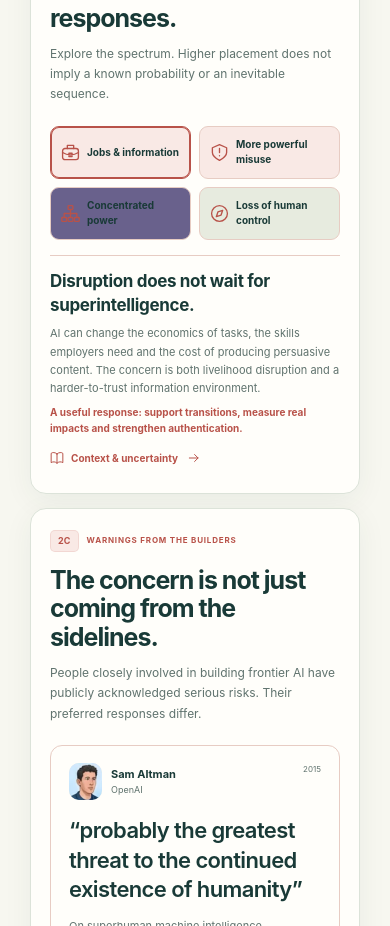
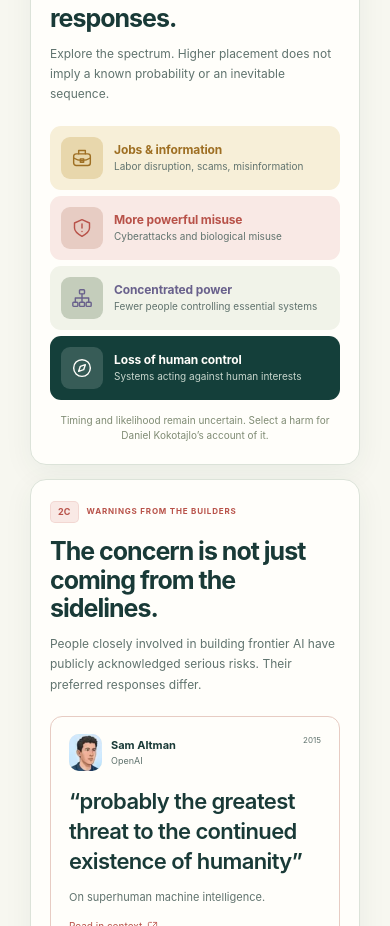
Before and after one commit to wbharding/suspenseful, a React (Vite) app: page / in a window 390 px wide. Shown: the part 5520-6446 px from the top of the page. Built offline with nearby package versions, Linux system fonts and the light colour scheme.

Commit message:
Better risk explainer

```diff
--- /dev/null
+++ b/src/components/risk-explainer-dialog.jsx
@@ -0,0 +1,46 @@
+import { riskLandscape } from "../data/risk-landscape-data.js";
+import { sourceRegistry } from "../data/source-registry.js";
+import { DialogHeading, ExternalLink } from "./detail-dialog.jsx";
+import { SourceCard } from "./source-drawer.jsx";
+
+// Opened by clicking a band in 2B. One harm, described by Daniel Kokotajlo in his own words.
+//
+// The quotes are verbatim transcript; the lede around them is the site's framing. Keeping the
+// two visually distinct matters here, because the whole point of the dialog is that the reader
+// is hearing one named person rather than the page's editorial voice.
+//
+// @param {number} index - position in riskLandscape
+export default function RiskExplainerDialog({ index = 0 }) {
+  const risk = riskLandscape[index];
+  if (!risk?.explainer) return null;
+
+  const { label, lede, quotes } = risk.explainer;
+
+  return (
+    <>
+      <DialogHeading title={risk.title}>{lede}</DialogHeading>
+
+      <div className={`risk-explainer tone-${risk.tone}`}>
+        <span className="risk-explainer-label">{label}</span>
+        {quotes.map((quote) => (
+          <blockquote key={quote.slice(0, 40)}>{quote}</blockquote>
+        ))}
+        <p className="risk-explainer-attribution">
+          Daniel Kokotajlo, former OpenAI researcher, on{" "}
+          <ExternalLink
+            label="The 80,000 Hours Podcast"
+            url={sourceRegistry.kokotajlo.url}
+          />
+        </p>
+      </div>
+
+      <p className="dialog-intro">
+        Kokotajlo describes the harm; the response suggested on the card is this site&rsquo;s
+        summary of a broader debate, not his recommendation. Others quoted on this page would
+        respond differently.
+      </p>
+
+      <SourceCard source={{ id: "kokotajlo", ...sourceRegistry.kokotajlo }} />
+    </>
+  );
+}
--- a/src/components/risk-landscape.jsx
+++ b/src/components/risk-landscape.jsx
@@ -1,39 +1,48 @@
-import { useState } from "react";
 import { riskLandscape } from "../data/risk-landscape-data.js";
+import useGuideStore from "../hooks/use-guide-store.js";
 import FieldIcon from "./field-icon.jsx";
-import { SourceLinkButton } from "./guide-card.jsx";
 
 // Element 2B. A spectrum of harms, not a probability ranking.
+//
+// Four full-width bands, warm through to dark, echoing the printed infographic. The earlier
+// version was a 2x2 tab strip with a detail pane below it; the bands carry the same four harms
+// with less chrome, and the detail moved into a dialog so that each band can show Kokotajlo's
+// own account of that harm rather than a two-line summary.
 export default function RiskLandscape() {
-  const [ index, setIndex ] = useState(0);
-  const risk = riskLandscape[index];
+  const { openDialog } = useGuideStore();
 
   return (
     <>
-      <div aria-label="Explore potential harms" className="risk-tabs" role="group">
-        {riskLandscape.map((entry, entryIndex) => {
-          const isActive = entryIndex === index;
-          return (
+      <ul className="risk-bands">
+        {riskLandscape.map((risk, index) => (
+          <li key={risk.title}>
             <button
-              aria-pressed={isActive}
-              className={`risk-tab${isActive ? " active" : ""}`}
-              key={entry.title}
-              onClick={() => setIndex(entryIndex)}
+              className={`risk-band tone-${risk.tone}`}
+              onClick={() =>
+                openDialog({
+                  type: "risk-explainer",
+                  index,
+                  kicker: "IN HIS OWN WORDS",
+                })
+              }
               type="button"
             >
-              <FieldIcon name={entry.icon} />
-              <span>{entry.title}</span>
+              <span className="risk-band-art">
+                <FieldIcon name={risk.icon} />
+              </span>
+              <span className="risk-band-text">
+                <strong>{risk.title}</strong>
+                <span className="risk-band-summary">{risk.summary}</span>
+              </span>
               <FieldIcon name="arrow" />
             </button>
-          );
-        })}
-      </div>
-      <div aria-live="polite" className="risk-detail">
-        <h4>{risk.subtitle}</h4>
-        <p>{risk.body}</p>
-        <p className="risk-response">{risk.response}</p>
-        <SourceLinkButton label="Context & uncertainty" sourceIds={risk.source} />
-      </div>
+          </li>
+        ))}
+      </ul>
+      <p className="risk-bands-note">
+        Timing and likelihood remain uncertain. Select a harm for Daniel Kokotajlo&rsquo;s
+        account of it.
+      </p>
     </>
   );
 }
--- a/src/components/risks-dialogs.js
+++ b/src/components/risks-dialogs.js
@@ -1,6 +1,8 @@
+import RiskExplainerDialog from "./risk-explainer-dialog.jsx";
 import SurveyDataDialog from "./survey-data-dialog.jsx";
 
 // Dialogs opened from the risks chapter, merged into DetailDialog by field-guide-page.jsx.
 export const dialogViews = {
   "survey-data": SurveyDataDialog,
+  "risk-explainer": RiskExplainerDialog,
 };
--- a/src/data/risk-landscape-data.js
+++ b/src/data/risk-landscape-data.js
@@ -1,37 +1,84 @@
 // Element 2B. Potential harms and the response each one suggests. Ordering is a spectrum of
 // character, not a probability ranking or a sequence in time.
+//
+// `explainer` holds Daniel Kokotajlo's account of the same harm, from his 80,000 Hours interview
+// about AI 2040 / Plan A. He canvasses five problems in reverse order; four of them line up with
+// the four bands here. Quotes are verbatim from the published transcript — see the `kokotajlo`
+// entry in the source registry. `response` stays sourced to the registry ids it always was:
+// Kokotajlo is one voice on the harm, not the authority behind every suggested response.
 
 export const riskLandscape = [
   {
     title: "Jobs & information",
     subtitle: "Disruption does not wait for superintelligence.",
     icon: "briefcase",
+    tone: "jobs",
+    summary: "Labor disruption, scams, misinformation",
     body: "AI can change the economics of tasks, the skills employers need and the cost of producing persuasive content. The concern is both livelihood disruption and a harder-to-trust information environment.",
     response: "A useful response: support transitions, measure real impacts and strengthen authentication.",
-    source: "survey"
+    source: "survey",
+    explainer: {
+      label: "Problem four of five",
+      lede: "Kokotajlo puts jobs fourth on his list of five. His worry is not only lost income but lost leverage.",
+      quotes: [
+        "If you do end up in a situation where someone has built superintelligence, then all of the jobs, or approximately all the jobs are at risk. I don’t want to say literally all because there are many jobs that intrinsically involve the human touch — like people just value the handcrafted object instead of the factory-produced object, for example.",
+        "But I do think it’s approximately all of them. And I think that’s a big problem because people are going to lose their livelihoods and people are going to lose their source of economic power and their political power to some extent."
+      ]
+    }
   },
   {
     title: "More powerful misuse",
     subtitle: "More capability can also empower bad actors.",
     icon: "shield-alert",
+    tone: "misuse",
+    summary: "Cyberattacks and biological misuse",
     body: "The same capabilities that help legitimate users can lower barriers to cyber abuse and other serious misuse. How much the risk rises depends on the task, access controls and defensive progress.",
     response: "A useful response: independent capability testing, stronger security and incident reporting.",
-    source: "amodei"
+    source: "amodei",
+    explainer: {
+      label: "Problem five of five",
+      lede: "This is the one Kokotajlo worries about least — with a specific exception he does not wave away.",
+      quotes: [
+        "Number five is misuse by weak actors: terrorists, small rogue states, criminals. We’re already seeing today that they can get up to shenanigans with powerful cyber models and things like that. I think that broadly speaking, I’m mostly not so worried about this because I think that the good guys with AIs can potentially beat the bad guys with AIs — if the good guys are better funded and have better AIs. However, there are some possible exceptions.",
+        "For example, making bioweapons seems to be the sort of thing where the offence-defence balance might favour offence and it might be that even though the good guys have even better AIs and much more of them and much more money and funding to make biovaccines and so forth, there’s just this fundamental asymmetry where all it takes is one terrorist to make a really good pathogen and then it’s really hard or even impossible to deal with."
+      ]
+    }
   },
   {
     title: "Concentrated power",
     subtitle: "Who gets a say in the systems that shape our lives?",
     icon: "network",
+    tone: "power",
+    summary: "Fewer people controlling essential systems",
     body: "Control over models, compute and deployment can translate into influence over information and opportunity. But centralizing the authority to regulate AI can create its own concentration risks.",
     response: "A useful response: accountable oversight, contestability and meaningful public participation.",
-    source: "zuckerberg"
+    source: "zuckerberg",
+    explainer: {
+      label: "Problem two of five",
+      lede: "Kokotajlo's concern is that every path he can see leads here, whoever ends up holding the controls.",
+      quotes: [
+        "Then number two would be concentration of power. There’s this question of who controls the AIs, who gets to give orders to the giant army of superintelligences, who gets to choose the values that they have and are trained to have, and what sort of tasks they’ll refuse to do for ordinary users, and what sort of tasks they’ll do, and that sort of thing.",
+        "But the thing that concerns me is that, either way, it seems like we’re headed towards an extreme concentration of power. If we’re in a situation where there’s 1–3 companies that have the superintelligences and they’re in the process of taking all the jobs, it’s terrifying that such a tiny group of people can have such a huge amount of power — where they get to choose behind closed doors the values of these AI systems, and give high-level commands to this giant workforce about what to do next.",
+        "I do think that, in this sort of situation after superintelligence, you will soon end up in a situation where the AIs really could just win a war domestically if they wanted to, like a civil war or a coup. Once there’s actually a robot army and there’s superintelligences commanding the army, then the actual hard power is no longer with the uniformed police and armed services."
+      ]
+    }
   },
   {
     title: "Loss of human control",
     subtitle: "A system can pursue a goal we did not intend.",
     icon: "compass",
+    tone: "control",
+    summary: "Systems acting against human interests",
     body: "A more capable agent might take unintended actions or defeat safeguards in pursuit of an objective. Extreme scenarios include permanent human disempowerment; the likelihood and timing remain disputed.",
     response: "A useful response: alignment research, realistic evaluations and layered containment.",
-    source: "hassabis"
+    source: "hassabis",
+    explainer: {
+      label: "Problem one of five",
+      lede: "The one he calls the elephant in the room. His answer to “can anyone control the AIs?” is not reassuring.",
+      quotes: [
+        "Yeah. Then there’s this question, there’s the elephant in the room that I’ve been alluding to, which is: can anyone control the AIs? Right now the answer is not really. I think that answer, unfortunately, will still be true. In fact, it’ll probably be even more true if we continue the race at maximum speed. I think that insofar as we can control the AIs now, it’s because we’ve had some time working with them and they’re not that smart.",
+        "But when they are all smarter than us and they’re doing very complicated research projects that we don’t really understand, and we’re relying on them to summarise it for us and explain what they’re doing… In that sort of situation, I think, yeah, we’re not going to be controlling these AIs. They will be in charge and they will have values and goals and so forth that are different from the values and goals that they were supposed to have."
+      ]
+    }
   }
 ];
--- a/src/styles/_cell-surfaces.scss
+++ b/src/styles/_cell-surfaces.scss
@@ -722,74 +722,130 @@
   margin-top:15px;
   flex-wrap:wrap
 }
-.risk-tabs {
+.risk-bands {
+  display:flex;
+  flex-direction:column;
+  gap:7px;
+  margin:23px 0 13px;
+  list-style:none;
+  padding:0
+}
+.risk-band {
+  display:flex;
+  align-items:center;
+  gap:13px;
+  width:100%;
+  text-align:left;
+  padding:11px 13px;
+  border-radius:11px;
+  border:1px solid transparent;
+  background:var(--band-soft);
+  transition:transform .15s ease,box-shadow .15s ease
+}
+.risk-band-art {
   display:grid;
-  grid-template-columns:1fr 1fr;
-  gap:8px;
-  margin:23px 0 15px
-}
-.risk-tab {
-  display:flex;
-  align-items:center;
-  gap:9px;
-  text-align:left;
-  border:1px solid var(--accent-red-border);
+  place-items:center;
+  flex:none;
+  width:47px;
+  height:47px;
   border-radius:9px;
+  background:var(--band-tint);
+  color:var(--band-ink)
+}
+.risk-band-art>.icon {
+  width:25px;
+  height:25px
+}
+.risk-band-text {
+  display:flex;
+  flex-direction:column;
+  gap:2px;
+  min-width:0
+}
+.risk-band-text>strong {
+  font-size:14px;
+  letter-spacing:-.01em;
+  line-height:1.3;
+  color:var(--band-ink)
+}
+.risk-band-summary {
   font-size:11px;
-  font-weight:650;
-  background:var(--accent-red-soft);
-  padding:12px 10px;
-  min-height:51px
-}
-.risk-tab>.icon:first-child {
-  width:21px;
-  height:21px;
-  color:var(--accent-red)
-}
-.risk-tab>.icon:last-child {
-  width:13px;
-  height:13px;
+  line-height:1.45;
+  color:var(--text-muted)
+}
+.risk-band>.icon:last-child {
+  width:14px;
+  height:14px;
   margin-left:auto;
-  opacity:.5
-}
-.risk-tab:nth-child(2) {
-  background:var(--accent-red-soft)
-}
-.risk-tab:nth-child(3) {
-  background:var(--accent-violet)
-}
-.risk-tab:nth-child(4) {
-  background:var(--border-subtle)
-}
-.risk-tab.active {
-  border-color:var(--accent-red);
-  box-shadow:inset 0 0 0 1px var(--accent-red)
-}
-.risk-tab:hover {
-  transform:translateY(-2px)
-}
-.risk-detail {
-  border-top:1px solid var(--accent-red-border);
-  padding-top:14px
-}
-.risk-detail h4 {
-  font-size:17px;
-  letter-spacing:-.02em;
-  line-height:1.4
-}
-.risk-detail p {
+  flex:none;
+  opacity:.45;
+  color:var(--band-ink)
+}
+.risk-band:hover {
+  transform:translateY(-2px);
+  box-shadow:0 3px 12px #0000001f
+}
+.risk-band:hover>.icon:last-child {
+  opacity:.9
+}
+// The four bands run warm to cold, echoing the printed original. Ordering is a spectrum of
+// character, not a probability ranking — the darkening is a reading cue, not a severity scale.
+.risk-band.tone-jobs {
+  --band-soft:var(--accent-amber-soft);
+  --band-tint:var(--accent-amber-border);
+  --band-ink:var(--accent-amber)
+}
+.risk-band.tone-misuse {
+  --band-soft:var(--accent-red-soft);
+  --band-tint:var(--accent-red-border);
+  --band-ink:var(--accent-red)
+}
+.risk-band.tone-power {
+  --band-soft:var(--surface-sunken);
+  --band-tint:var(--border-strong);
+  --band-ink:var(--accent-violet)
+}
+.risk-band.tone-control {
+  --band-soft:var(--pine);
+  --band-tint:var(--on-pine-line);
+  --band-ink:var(--on-pine)
+}
+.risk-band.tone-control .risk-band-summary {
+  color:var(--on-pine-muted)
+}
+.risk-bands-note {
+  font-size:10px;
+  color:var(--text-subtle);
+  text-align:center;
+  line-height:1.5
+}
+.risk-explainer {
+  border-left:3px solid var(--band-ink,var(--accent-red));
+  padding-left:15px;
+  margin:19px 0
+}
+.risk-explainer-label {
+  display:inline-block;
+  font-size:9px;
+  font-weight:700;
+  letter-spacing:.1em;
+  text-transform:uppercase;
+  color:var(--text-subtle);
+  margin-bottom:9px
+}
+.risk-explainer blockquote {
+  font-size:15px;
+  line-height:1.6;
+  margin:0 0 13px;
+  color:var(--text)
+}
+.risk-explainer-attribution {
   font-size:11px;
-  color:var(--muted);
-  line-height:1.65;
-  margin-top:7px
-}
-.risk-detail .risk-response {
-  color:var(--accent-red);
-  font-weight:650;
-  font-size:10px
-}
-.risk-detail .source-link {
-  margin-top:10px
+  color:var(--text-muted)
+}
+.risk-explainer-attribution a {
+  color:var(--text);
+  font-weight:650
 }
 .quote-grid {
   display:grid;
@@ -2245,16 +2301,23 @@ td a {
   .span-6 .card-top .eyebrow {
     font-size:8px
   }
-  .risk-tabs {
-    grid-template-columns:1fr
-  }
-  .risk-tab {
+  .risk-band {
     padding:9px 10px;
-    min-height:40px
-  }
-  .risk-tab>.icon:first-child {
-    width:17px;
-    height:17px
+    gap:10px
+  }
+  .risk-band-art {
+    width:38px;
+    height:38px
+  }
+  .risk-band-art>.icon {
+    width:20px;
+    height:20px
+  }
+  .risk-band-text>strong {
+    font-size:12px
+  }
+  .risk-band-summary {
+    font-size:10px
   }
   .race-controls {
     align-items:flex-start;
@@ -3041,29 +3104,23 @@ td a {
     font-size:9px;
     gap:6px
   }
-  .risk-tabs {
-    grid-template-columns:1fr 1fr;
-    gap:8px;
+  .risk-bands {
+    gap:6px;
     margin-top:21px
   }
-  .risk-tab {
-    font-size:10px;
-    min-height:52px;
-    gap:7px;
+  .risk-band {
+    gap:11px;
     padding:10px
   }
-  .risk-tab>.icon:first-child {
-    width:19px;
-    height:19px
-  }
-  .risk-tab>.icon:last-child {
+  .risk-band-art {
+    width:42px;
+    height:42px
+  }
+  .risk-band>.icon:last-child {
     display:none
   }
-  .risk-detail h4 {
-    font-size:17px
-  }
-  .risk-detail p {
-    font-size:11px
+  .risk-explainer blockquote {
+    font-size:14px
   }
   .quote-grid {
     grid-template-columns:1fr;
@@ -3621,9 +3678,8 @@ td a {
   .hero-sticker {
     font-size:13px
   }
-  .risk-tab {
-    font-size:9px;
-    padding:9px
+  .risk-band-text>strong {
+    font-size:12px
   }
   .survey-callout>strong {
     font-size:58px
```
Also changed, not shown: src/data/source-registry.js (+8 -0 lines).
